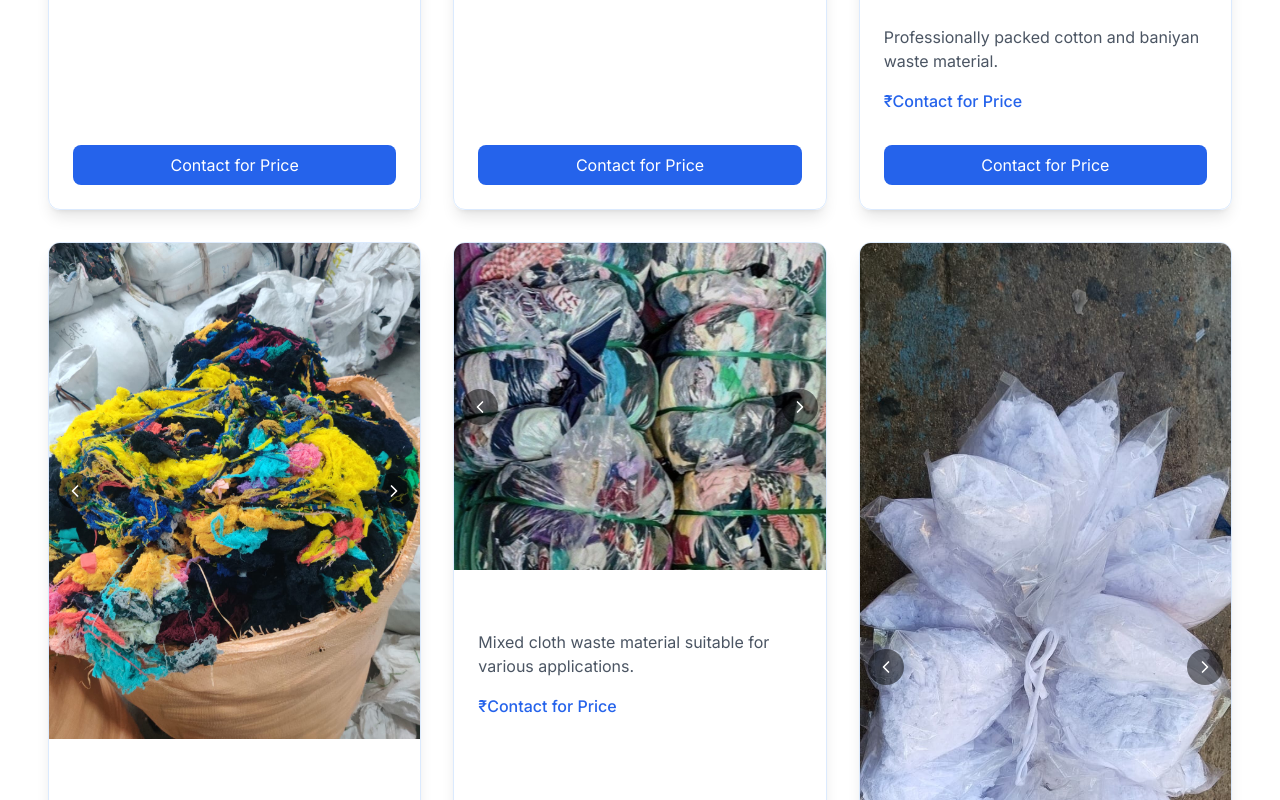
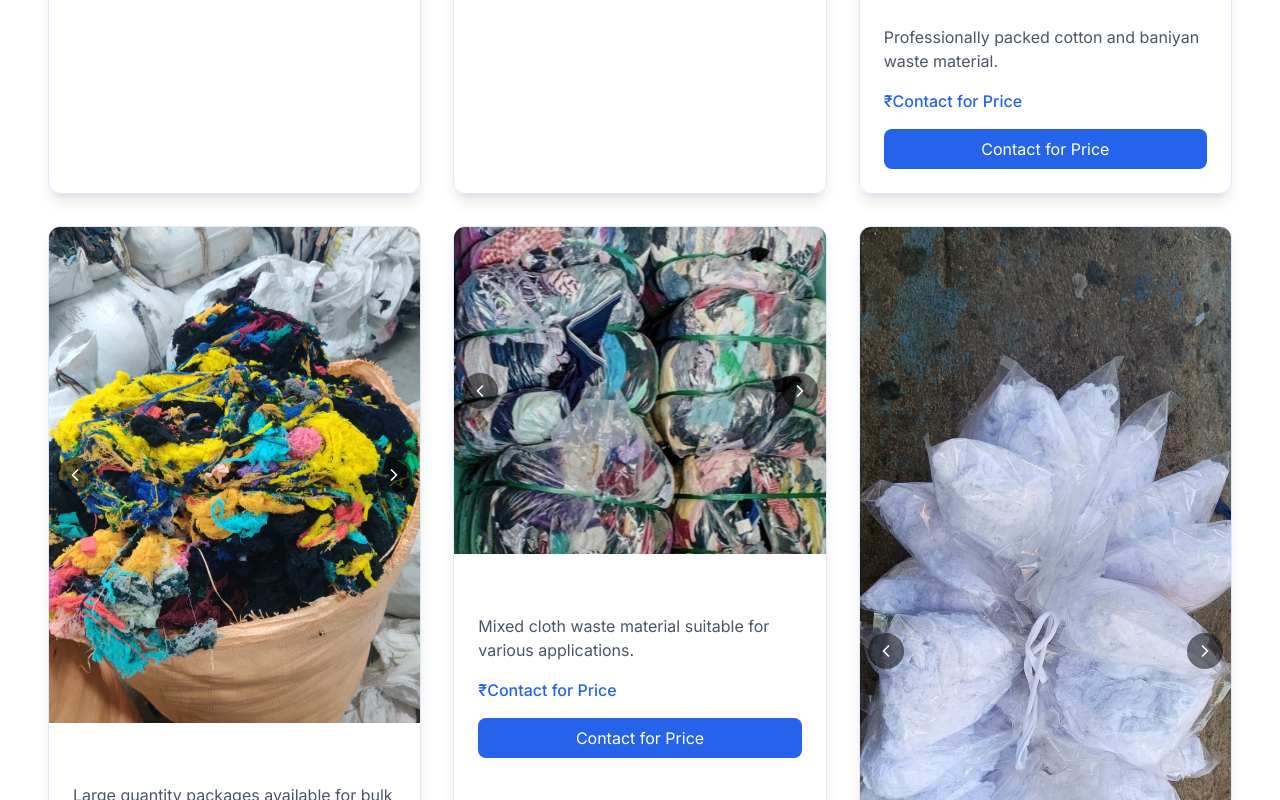
Before and after one commit to FRANNKENSTEINN/trader-space-hub, a React (Vite) app: page /products in a window 1280 px wide. Shown: the part 980-1780 px from the top of the page. Built offline with nearby package versions, Linux system fonts and the light colour scheme.

Commit message:
Align product images
This commit addresses the alignment of product images, prioritizing their alignment over the alignment of product buttons.  The button alignment may be inconsistent as a result.

```diff
--- a/src/pages/Products.tsx
+++ b/src/pages/Products.tsx
@@ -116,7 +116,7 @@ const Products = () => {
 
           <div className="grid grid-cols-1 md:grid-cols-2 lg:grid-cols-3 gap-8">
             {products.map((product) => (
-              <div key={product.id} className="glass-card rounded-xl overflow-hidden hover:shadow-xl transition-shadow h-full flex flex-col">
+              <div key={product.id} className="glass-card rounded-xl overflow-hidden hover:shadow-xl transition-shadow">
                 <div className="relative">
                   <img
                     src={product.images[imageIndexes[product.id] || 0]}
@@ -142,13 +142,10 @@ const Products = () => {
                   )}
                 </div>
 
-                <div className="p-6 flex flex-col flex-grow">
-                  <div>
+                <div className="p-6">
                   <h2 className="text-xl font-semibold mb-2 text-white">{product.name}</h2>
                   <p className="text-gray-600 mb-4">{product.description}</p>
                   <p className="text-blue-600 font-medium mb-4">{product.price}</p>
-                  </div>
-                  <div className="mt-auto pt-4">
                   <a
                     href={createWhatsAppLink(product)}
                     target="_blank"
@@ -157,7 +154,6 @@ const Products = () => {
                   >
                     Contact for Price
                   </a>
-                  </div>
                 </div>
               </div>
             ))}
```
Lines whose indentation alone changed are shown as unchanged.
